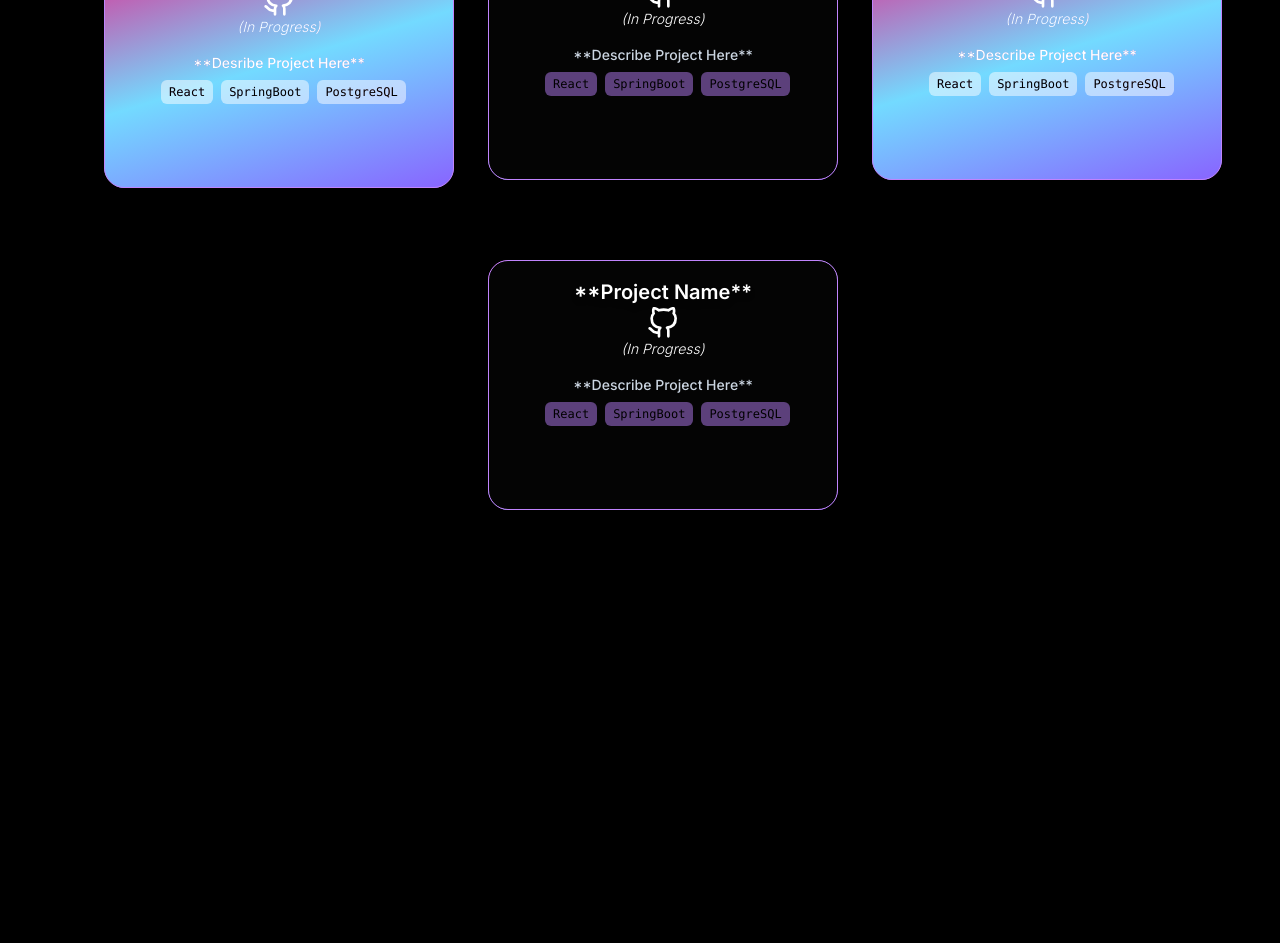
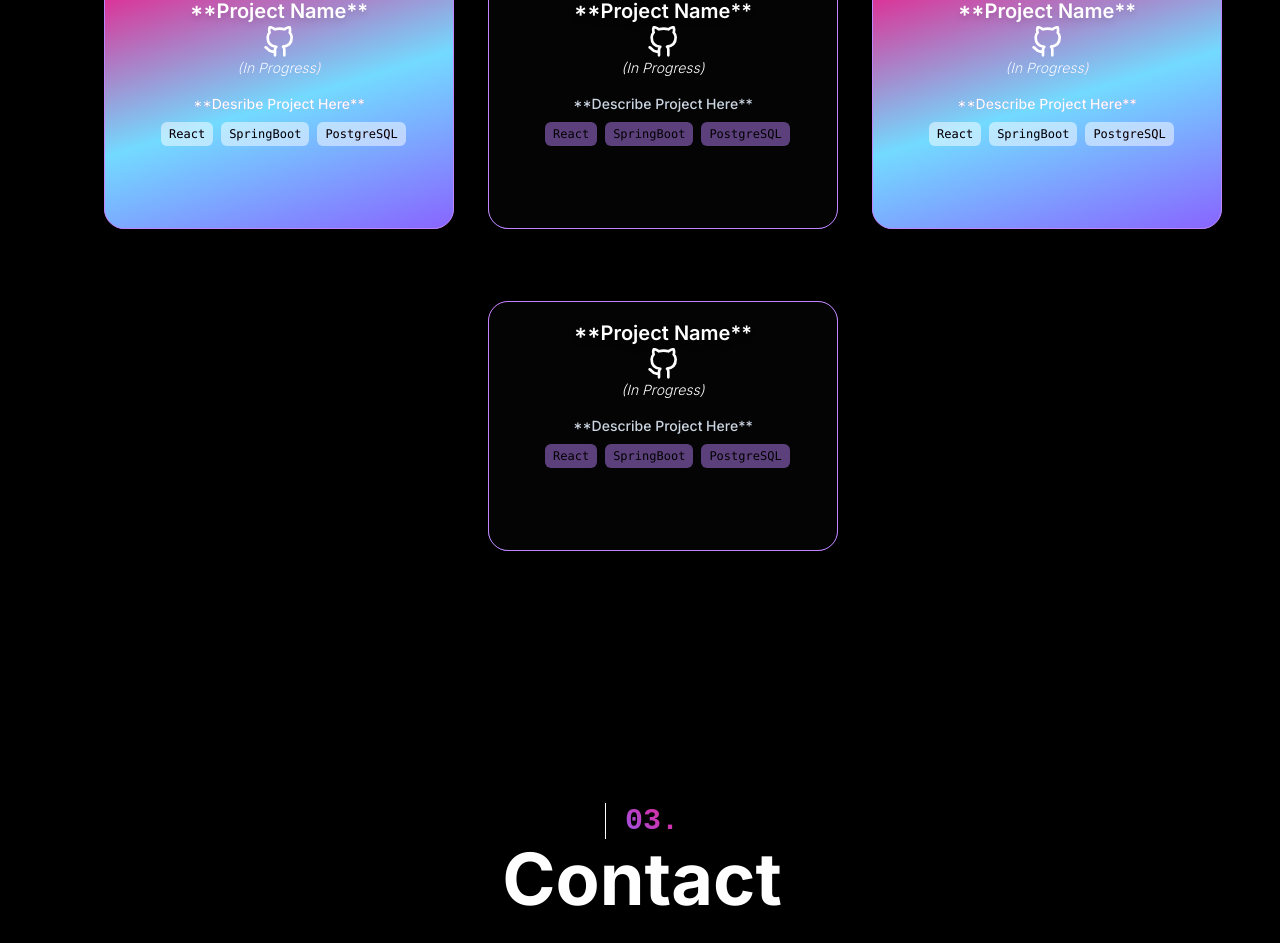
Before and after one commit to chanelle-b/chan-nextjs, a Next.js app: page / in a window 1280 px wide. Shown: the part 1848-2791 px from the top of the page. Before the commit the page ends 2398 px from the top, so only its background shows below. Built offline with nearby package versions, Linux system fonts and the light colour scheme.

Commit message:
contactsec errors
fixed errors in the contact section

```diff
--- a/app/components/ContactSection.jsx
+++ b/app/components/ContactSection.jsx
@@ -1,9 +1,41 @@
-import React from 'react'
+import React from "react";
 
 const ContactSection = () => {
   return (
-    <div>ContactSection</div>
-  )
-}
+    <section className="flex justify-center items-center py-10 pl-1 mt-8 h-screen">
+      {/* Ensures the section takes full viewport height and centers content */}
+      <div className="flex flex-col justify-center items-center w-full">
+        {/* Adds Flexbox centering to this div */}
+        <div data-aos="fade-down" data-aos-delay="300" className="text-center">
+          <span className="number-tags text-3xl font-mono">03.</span>
+          <h1
+            data-aos="fade-down"
+            data-aos-delay="750"
+            className="text-white text-5xl sm:text-7xl lg:text-7xl font-bold pt-1"
+          >
+            Contact
+          </h1>
+          <div className="">
+            <p
+              data-aos="fade-down"
+              data-aos-delay="1600"
+              className="text-white text-base sm:text-sm mb-6 lg:text-lg pt-6 pb-4"
+            >
+              I&apos;m actively applying for <span className="link">Summer 2024 internships.</span> and if you&apos;re in the market for a <br></br> motivated and eager individual, look no further! My skills and qualifications<br></br> may align with what you&apos;re looking for, so drop me a message and let&apos;s chat<br></br> about potential opportunities.
+            </p>
+            <div data-aos="fade-up" data-aos-delay="2000">
+            {/* Say Hi Button */}
+            <a href="mailto:cblack4456@gmail.com" className="transition-transform duration-500 hover:scale-110 font-mono relative inline-flex items-center justify-center p-0.5 mb-2 ml-2 overflow-hidden text-lg font-medium text-gray-900 rounded-lg group bg-gradient-to-br from-purple-800 via-blue-400 to-pink-500 group-hover:from-pink-500 group-hover:to-yellow-500 hover:text-white dark:text-white">
+              <span className="relative px-10 py-4 transition-all ease-in duration-100 bg-white dark:bg-black rounded-md group-hover:bg-opacity-0">
+                Say Hi!
+              </span>
+            </a>
+            </div>
+          </div>
+        </div>
+      </div>
+    </section>
+  );
+};
 
-export default ContactSection
+export default ContactSection;
--- a/app/components/ProjectSection.jsx
+++ b/app/components/ProjectSection.jsx
@@ -23,7 +23,7 @@ const ProjectSection = () => {
           </h2>
         </div>
 
-        <div data-aos="fade-down" data-aos-delay="300" className="pb-4 pt-2">
+        <div data-aos="fade-down" data-aos-delay="300" className="pb-4  ">
           <div className="card gradient-border p-0.2 inline-block -mt-8">
             <div className="card2 content border border-purple-400 p-4 text-white hover:text-black bg-black text-transparent bg-clip-text bg-gradient-to-r from-purple-900 via-blue-400 to-pink-500">
               <h1 className="project-title text-2xl font-semibold scale-125 drop-shadow-md pb-1 pt-2">
```
Also changed, not shown: app/components/Contact.jsx (deleted), public/profile_image_bnw.jpg (added).
